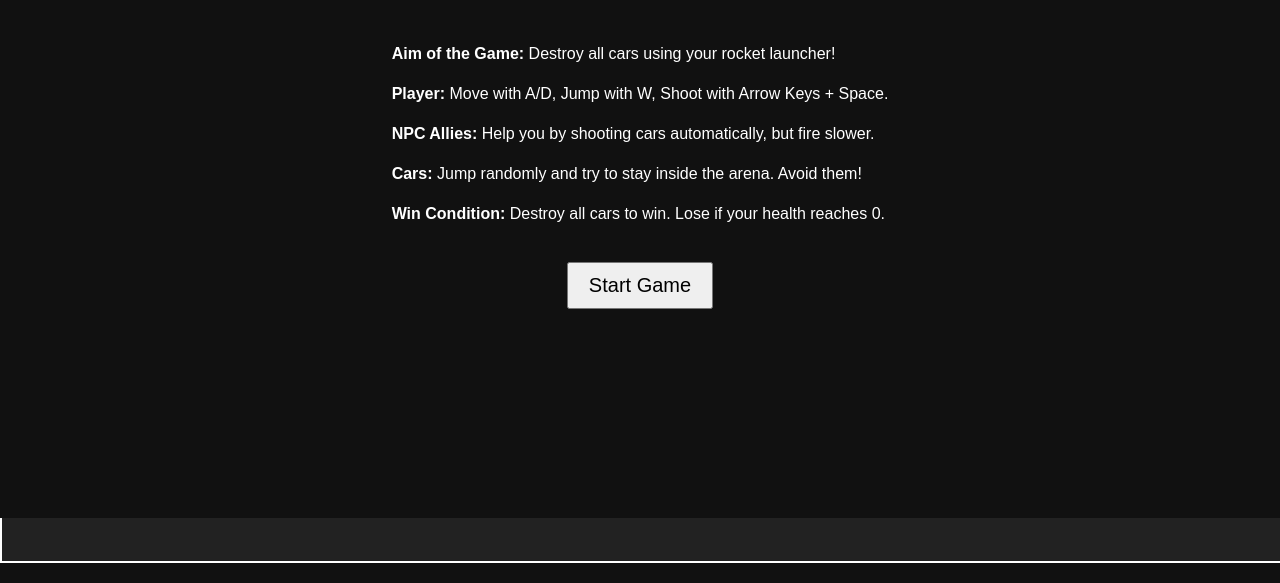
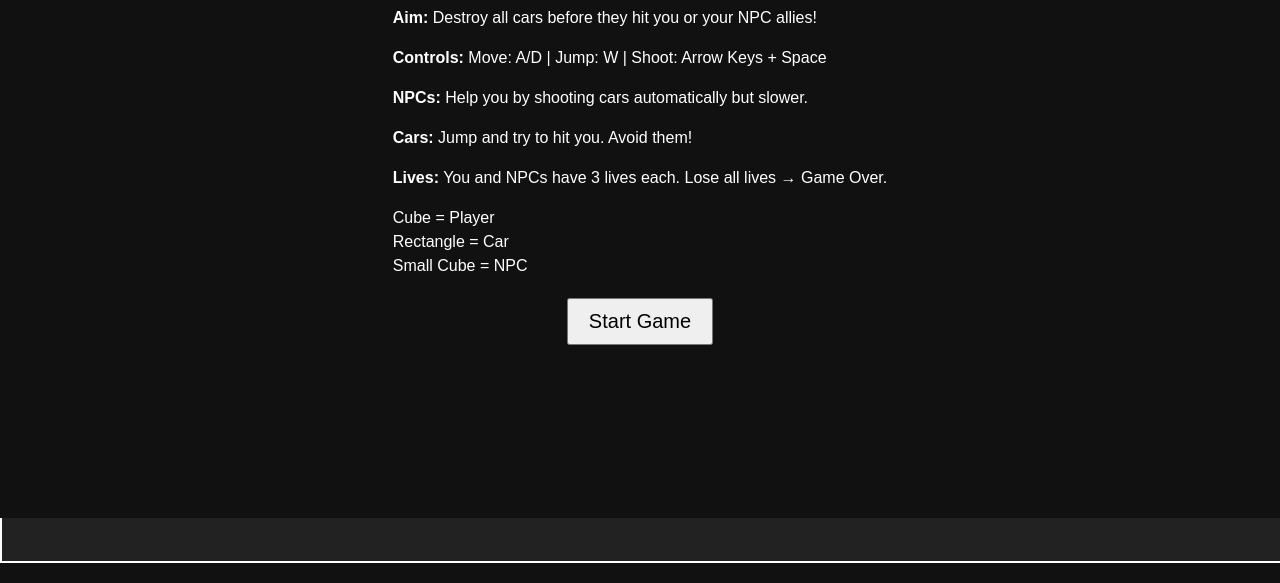
Before and after one commit to nikewithaT-afk/Cars-and-rockets, a plain HTML site: page index.html in a window 1280 px wide. Shown: the part 287-870 px from the top of the page. Drawn offline with Linux system fonts and the light colour scheme.

Commit message:
Update index.html

```diff
--- a/index.html
+++ b/index.html
@@ -11,18 +11,23 @@
 <div id="titleScreen">
   <h1>Rockets vs Cars</h1>
   <div id="instructions">
-    <p><strong>Aim of the Game:</strong> Destroy all cars using your rocket launcher!</p>
-    <p><strong>Player:</strong> Move with A/D, Jump with W, Shoot with Arrow Keys + Space.</p>
-    <p><strong>NPC Allies:</strong> Help you by shooting cars automatically, but fire slower.</p>
-    <p><strong>Cars:</strong> Jump randomly and try to stay inside the arena. Avoid them!</p>
-    <p><strong>Win Condition:</strong> Destroy all cars to win. Lose if your health reaches 0.</p>
+    <p><strong>Aim:</strong> Destroy all cars before they hit you or your NPC allies!</p>
+    <p><strong>Controls:</strong> Move: A/D | Jump: W | Shoot: Arrow Keys + Space</p>
+    <p><strong>NPCs:</strong> Help you by shooting cars automatically but slower.</p>
+    <p><strong>Cars:</strong> Jump and try to hit you. Avoid them!</p>
+    <p><strong>Lives:</strong> You and NPCs have 3 lives each. Lose all lives → Game Over.</p>
+    <div id="diagram">
+      <div class="player">Cube = Player</div>
+      <div class="car">Rectangle = Car</div>
+      <div class="npc">Small Cube = NPC</div>
+    </div>
   </div>
   <button id="startGame">Start Game</button>
 </div>
 
 <div id="hud">
   <span id="score">Score: 0</span>
-  <span id="health">Player Health: 100</span>
+  <span id="lives">Lives: 3</span>
 </div>
 
 <canvas id="gameCanvas" width="1400" height="800"></canvas>
```
